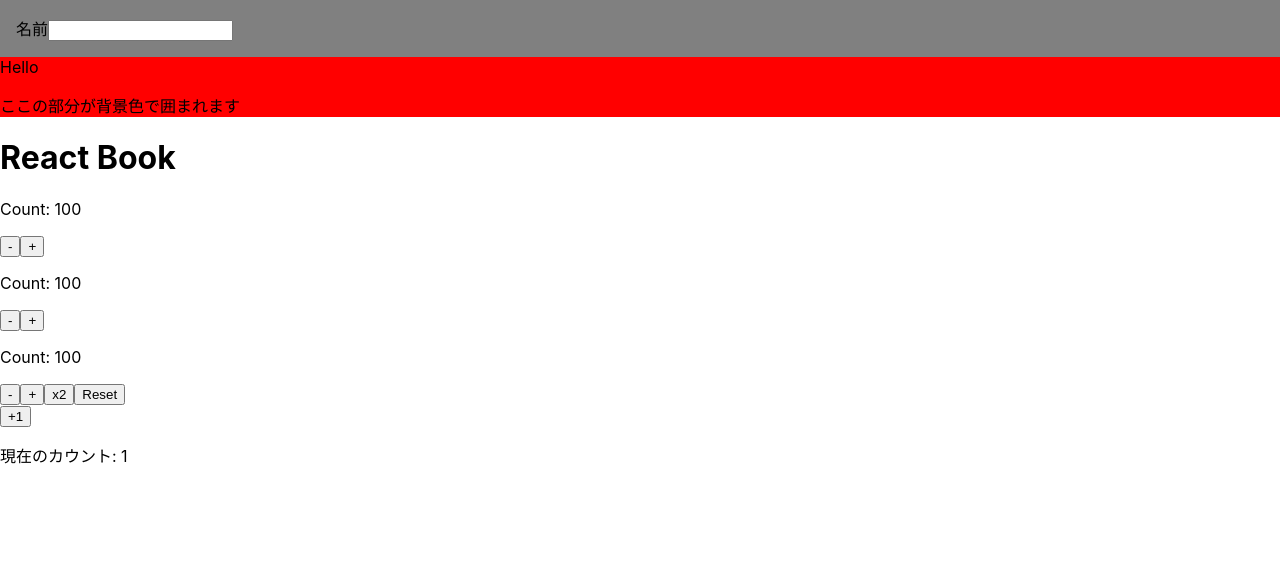
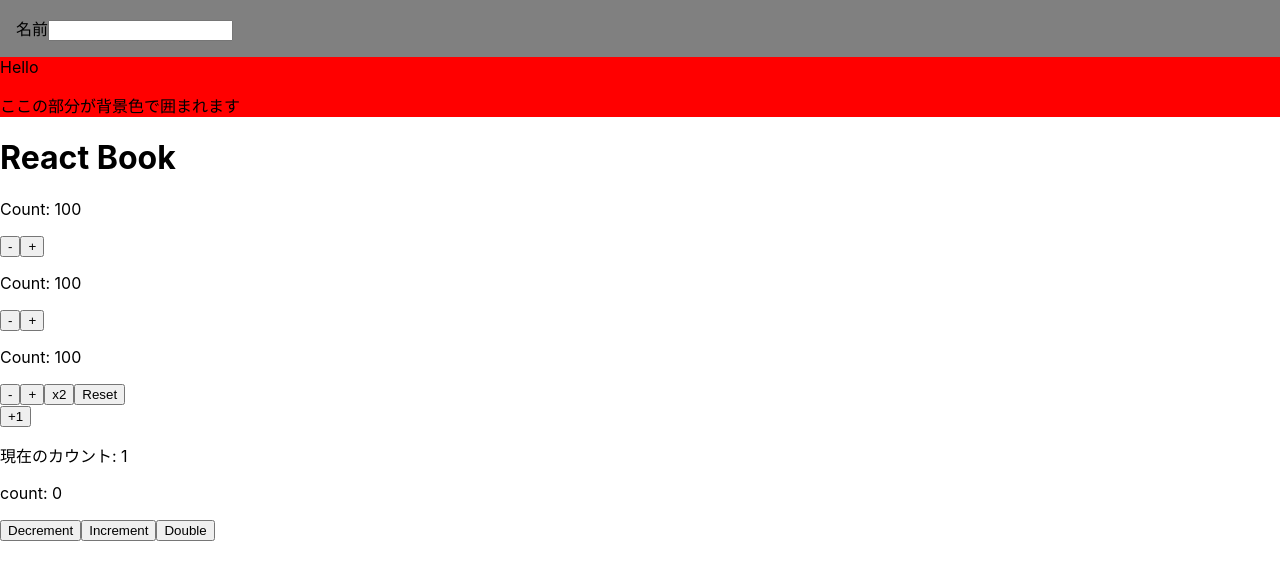
Before and after one commit to Yuzunoha/react-sample, a React (Create React App) app: page / in a window 1280 px wide. Shown: the top 580 px of the page. Built offline with nearby package versions, Linux system fonts and the light colour scheme.

Commit message:
useCallback。親で使うと有効

```diff
--- /dev/null
+++ b/src/components/Callback1.tsx
@@ -0,0 +1,53 @@
+import React, { useState, useCallback } from 'react';
+
+const p = console.log;
+
+type ButtonProps = {
+    onClick: () => void;
+};
+
+// DecrementButtonは通常の関数コンポーネントでボタンを表示する
+const DecrementButton = (props: ButtonProps) => {
+    const { onClick } = props;
+    p('DecrementButtonが再描画されました');
+    return <button onClick={onClick}>Decrement</button>;
+};
+
+// IncrementButtonはメモ化した関数コンポーネントでボタンを表示する
+const IncrementButton = React.memo((props: ButtonProps) => {
+    const { onClick } = props;
+    p('IncrementButtonが再描画されました');
+    return <button onClick={onClick}>Increment</button>;
+});
+
+// DoubleButtonはメモ化した関数コンポーネントでボタンを表示する
+const DoubleButton = React.memo((props: ButtonProps) => {
+    const { onClick } = props;
+    p('DoubleButtonが再描画されました');
+    return <button onClick={onClick}>Double</button>;
+});
+
+const Callback1 = () => {
+    const [count, setCount] = useState(0);
+
+    const decrement = () => {
+        setCount((c) => c - 1);
+    };
+    const increment = () => {
+        setCount((c) => c + 1);
+    };
+    const double = useCallback(() => {
+        setCount((c) => c * 2);
+    }, []);
+
+    return (
+        <div>
+            <p>count: {count}</p>
+            <DecrementButton onClick={decrement} />
+            <IncrementButton onClick={increment} />
+            <DoubleButton onClick={double} />
+        </div>
+    );
+};
+
+export default Callback1;
--- a/src/index.tsx
+++ b/src/index.tsx
@@ -12,6 +12,7 @@ import State1 from './components/State1';
 import ReduceCounter from './components/Reducer1';
 import ReduceCounter2 from './components/Reducer2';
 import { Parent } from './components/Parent';
+import Callback1 from './components/Callback1';
 
 const root = ReactDOM.createRoot(document.getElementById('root') as HTMLElement);
 root.render(
@@ -24,6 +25,7 @@ root.render(
         <ReduceCounter initialValue={100} />
         <ReduceCounter2 initialValue={100} />
         <Parent />
+        <Callback1 />
     </>
 );
 
```
